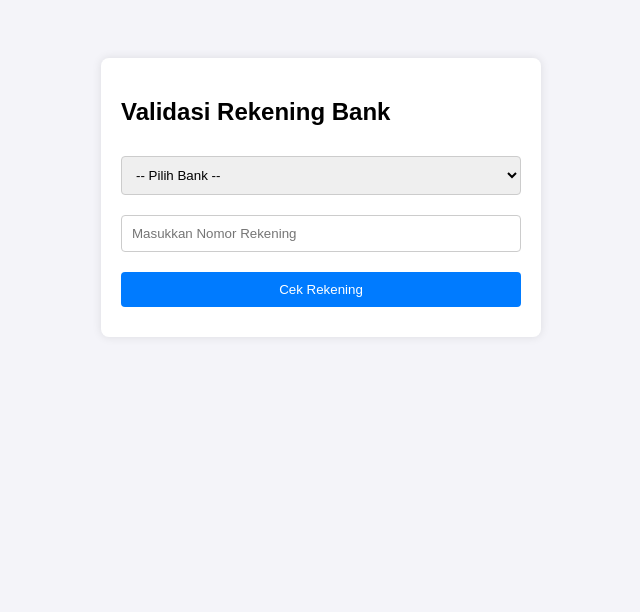
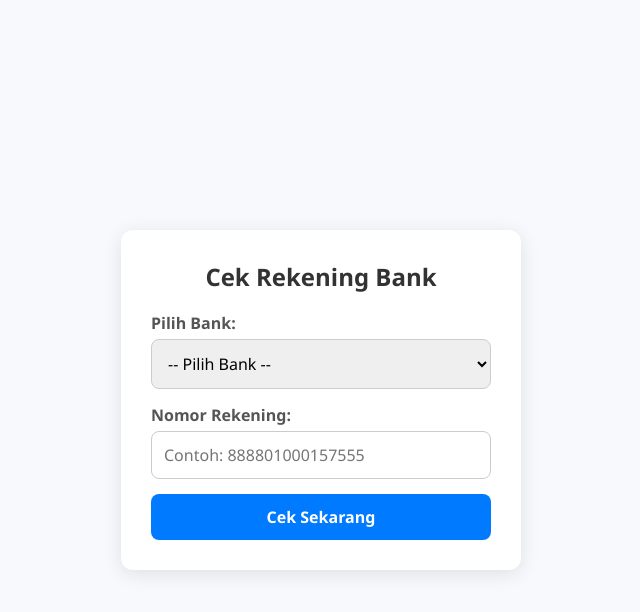
Before and after one commit to Danielsmb/Permainan, a plain HTML site: page LineTogel.html in a window 1280 px wide. Shown: the whole page, without its empty margins (319-959 px from the left). Drawn offline with Linux system fonts and the light colour scheme.

Commit message:
Update LineTogel.html

```diff
--- a/LineTogel.html
+++ b/LineTogel.html
@@ -3,21 +3,28 @@
 <head>
     <meta charset="UTF-8">
     <meta name="viewport" content="width=device-width, initial-scale=1.0">
-    <title>Validasi Rekening Bank via Xendit</title>
+    <title>Validasi Rekening Bank</title>
     <style>
-        body { font-family: Arial, sans-serif; padding: 50px; background: #f4f4f9; }
-        .container { max-width: 400px; margin: auto; background: white; padding: 20px; border-radius: 8px; box-shadow: 0 0 10px rgba(0,0,0,0.1); }
-        input, select, button { width: 100%; padding: 10px; margin: 10px 0; border: 1px solid #ccc; border-radius: 4px; box-sizing: border-box; }
-        button { background: #007bff; color: white; border: none; cursor: pointer; }
-        button:hover { background: #0056b3; }
-        .result { margin-top: 20px; padding: 15px; border-radius: 4px; display: none; }
+        * { box-sizing: border-box; font-family: 'Segoe UI', Tahoma, Geneva, Verdana, sans-serif; }
+        body { background-color: #f7f9fc; display: flex; justify-content: center; align-items: center; height: 100vh; margin: 0; }
+        .card { background: white; padding: 30px; border-radius: 12px; box-shadow: 0 4px 20px rgba(0,0,0,0.1); width: 100%; max-width: 400px; }
+        h2 { text-align: center; color: #333; margin-top: 0; }
+        label { display: block; margin-bottom: 5px; font-weight: bold; color: #555; }
+        select, input { width: 100%; padding: 12px; margin-bottom: 15px; border: 1px solid #ccc; border-radius: 8px; font-size: 16px; }
+        button { width: 100%; padding: 12px; background-color: #007bff; color: white; border: none; border-radius: 8px; font-size: 16px; font-weight: bold; cursor: pointer; transition: 0.3s; }
+        button:hover { background-color: #0056b3; }
+        .result { margin-top: 20px; padding: 15px; border-radius: 8px; display: none; font-size: 15px; }
         .success { background: #d4edda; color: #155724; border: 1px solid #c3e6cb; }
         .error { background: #f8d7da; color: #721c24; border: 1px solid #f5c6cb; }
+        .loading { text-align: center; color: #007bff; display: none; font-weight: bold; }
     </style>
 </head>
 <body>
-    <div class="container">
-        <h2>Validasi Rekening Bank</h2>
+
+<div class="card">
+    <h2>Cek Rekening Bank</h2>
+
+    <label for="bankCode">Pilih Bank:</label>
     <select id="bankCode">
         <option value="">-- Pilih Bank --</option>
         <option value="BCA">BCA</option>
@@ -25,11 +32,15 @@
         <option value="MANDIRI">Mandiri</option>
         <option value="BNI">BNI</option>
         <option value="BSI">BSI</option>
-            <!-- Tambahkan kode bank lain dari Xendit Docs -->
+        <option value="PERMATA">Permata</option>
     </select>
-        <input type="text" id="accountNumber" placeholder="Masukkan Nomor Rekening" />
-        <button onclick="validateAccount()">Cek Rekening</button>
 
+    <label for="accountNumber">Nomor Rekening:</label>
+    <input type="text" id="accountNumber" placeholder="Contoh: 888801000157555" />
+
+    <button id="validateBtn" onclick="validateAccount()">Cek Sekarang</button>
+
+    <div id="loading" class="loading">⏳ Sedang mengecek ke server Xendit...</div>
     <div id="result" class="result"></div>
 </div>
 
@@ -38,13 +49,22 @@
         const bankCode = document.getElementById('bankCode').value;
         const accountNumber = document.getElementById('accountNumber').value;
         const resultDiv = document.getElementById('result');
+        const loadingDiv = document.getElementById('loading');
+        const btn = document.getElementById('validateBtn');
 
+        // Reset tampilan
         resultDiv.style.display = 'none';
+        resultDiv.className = 'result';
 
         if (!bankCode || !accountNumber) {
             showError('Harap pilih bank dan masukkan nomor rekening.');
             return;
         }
+
+        // Tampilkan loading, disable tombol
+        loadingDiv.style.display = 'block';
+        btn.disabled = true;
+        btn.innerText = 'Memproses...';
 
         try {
             const response = await fetch('/api/validate-bank', {
@@ -58,26 +78,32 @@
             if (data.success) {
                 resultDiv.className = 'result success';
                 resultDiv.innerHTML = `
-                        <strong>✅ Rekening Valid!</strong><br>
-                        <p>Nama Pemilik: <strong>${data.account_holder}</strong></p>
-                        <p>Nomor Rekening: ${data.account_number}</p>
+                    <strong>✅ Rekening Valid!</strong><br><br>
+                    <p style="margin:0;">Bank: <strong>${bankCode}</strong></p>
+                    <p style="margin:0;">No Rekening: <strong>${data.account_number}</strong></p>
+                    <p style="margin:5px 0 0 0; font-size:18px; color:#155724;">Nama Pemilik: <strong>${data.account_holder}</strong></p>
                 `;
             } else {
-                    showError(data.error || 'Rekening tidak ditemukan.');
+                showError(data.error || 'Rekening tidak ditemukan atau error.');
             }
         } catch (err) {
-                showError('Gagal terhubung ke server.');
+            showError('Gagal terhubung ke server backend. Pastikan server Node.js sudah jalan.');
         }
 
+        // Hilangkan loading, aktifkan tombol
+        loadingDiv.style.display = 'none';
+        btn.disabled = false;
+        btn.innerText = 'Cek Sekarang';
         resultDiv.style.display = 'block';
     }
 
     function showError(message) {
         const resultDiv = document.getElementById('result');
         resultDiv.className = 'result error';
-            resultDiv.innerHTML = `<strong>❌ Validasi Gagal</strong><br>${message}`;
+        resultDiv.innerHTML = `<strong>❌ Gagal Validasi</strong><br>${message}`;
         resultDiv.style.display = 'block';
     }
 </script>
+
 </body>
 </html>
```
Lines whose indentation alone changed are shown as unchanged.
